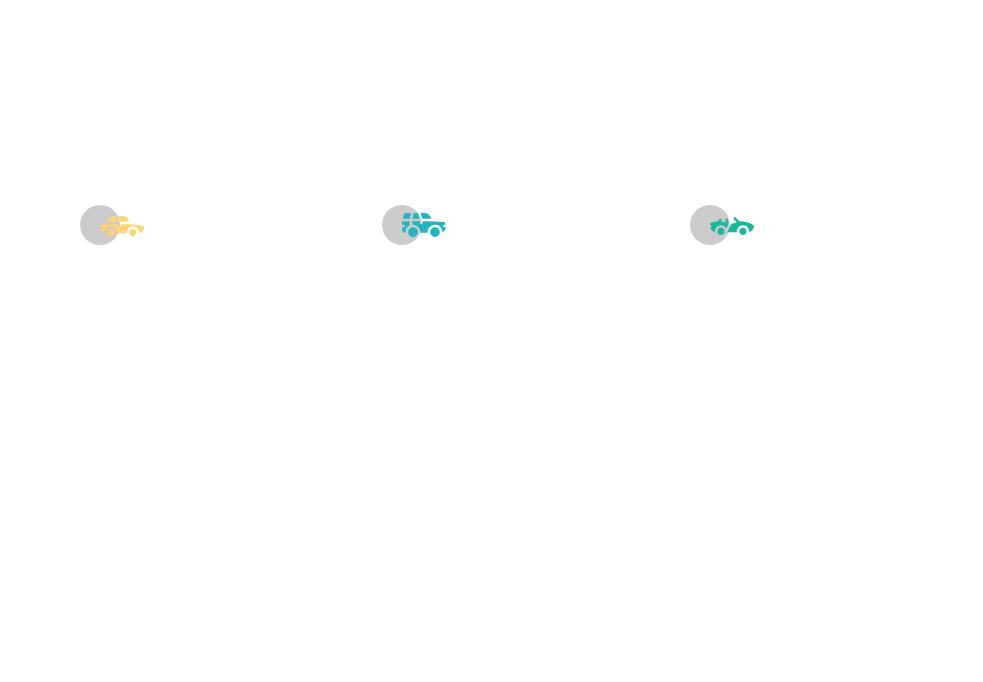
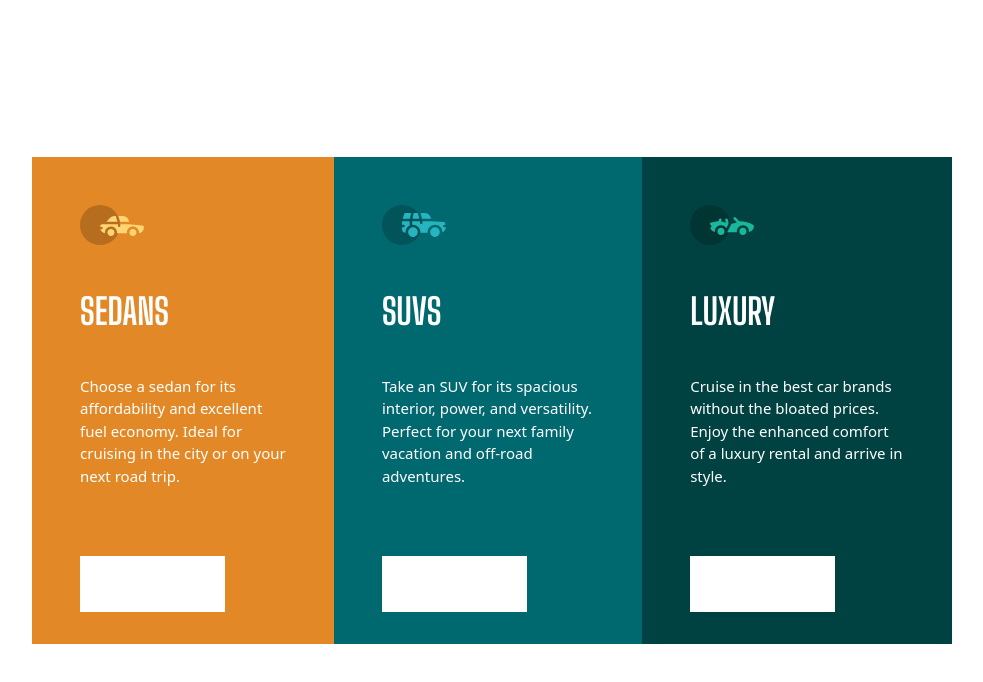
Before and after one commit to md-abid-hussain/column-card-component, a React (Vite) app: page / in a window 1280 px wide. Shown: the top 682 px of the page, without its empty margins (148-1131 px from the left). Built offline with nearby package versions, Linux system fonts and the light colour scheme.

Commit message:
applied styles conditionally

```diff
--- a/src/components/Card.jsx
+++ b/src/components/Card.jsx
@@ -1,11 +1,17 @@
 const Card = ({ image, title, desc, theme }) => {
 
     return (
-        <section className={`p-[48px] bg-[${theme}] text-white`}>
+        <section
+            className={`p-[48px] text-white
+             ${title === 'sedans' ? 'bg-[#e38826] text-[#e38826]' : title === 'suvs' ? 'bg-[#006970] text-[#006970]' : title === 'luxury' ? 'bg-[#004241] text-[#004241]' : ''}`
+            }
+        >
             <img src={image} />
-            <h2 className="uppercase text-[36px] mb-[36px] mt-[40px]">{title}</h2>
-            <p className="mb-[86px]">{desc}</p>
-            <a href="#" className={`bg-white text-[${theme}] px-[32px] py-[18px]`}>Learn More</a>
+            <h2 className="uppercase text-[36px] mb-[36px] mt-[40px] text-white">{title}</h2>
+            <p className="mb-[86px] text-white">{desc}</p>
+            <a href="#"
+                className={`bg-white px-[32px] py-[18px] `}
+            >Learn More</a>
         </section>
     )
 }
```
